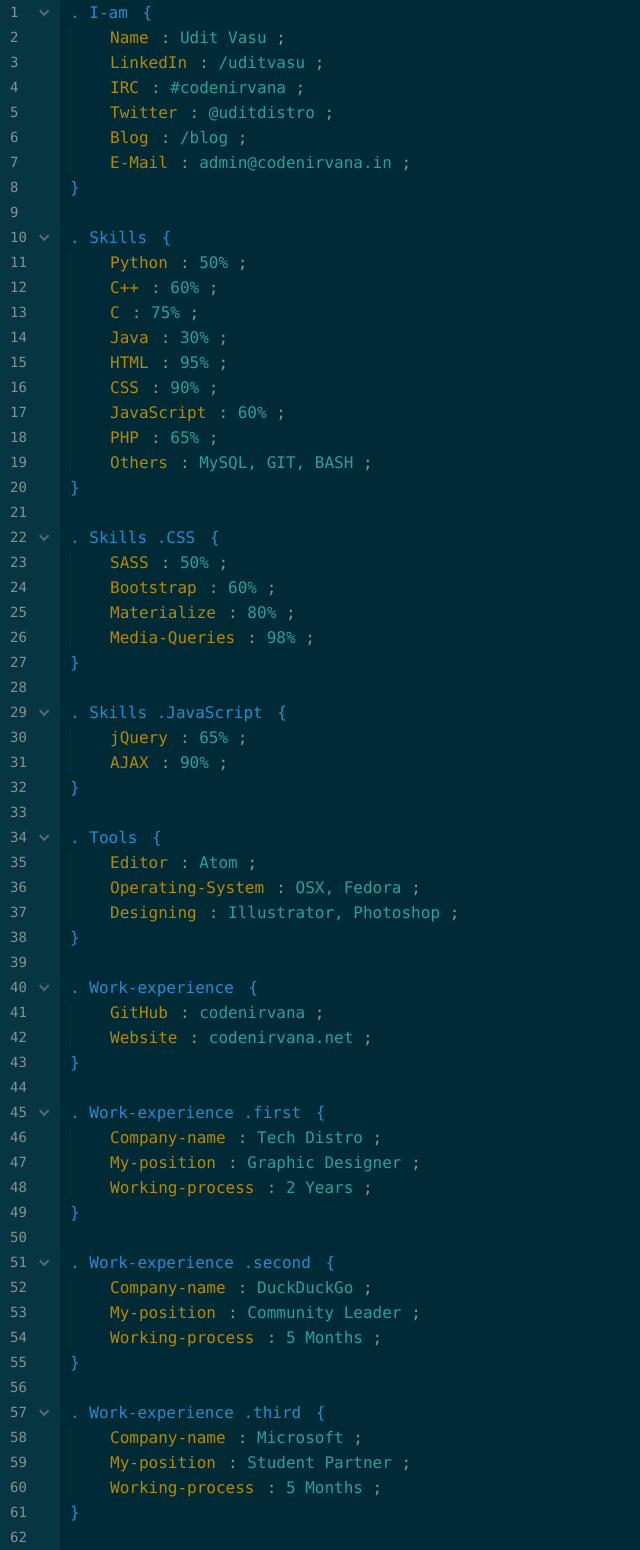
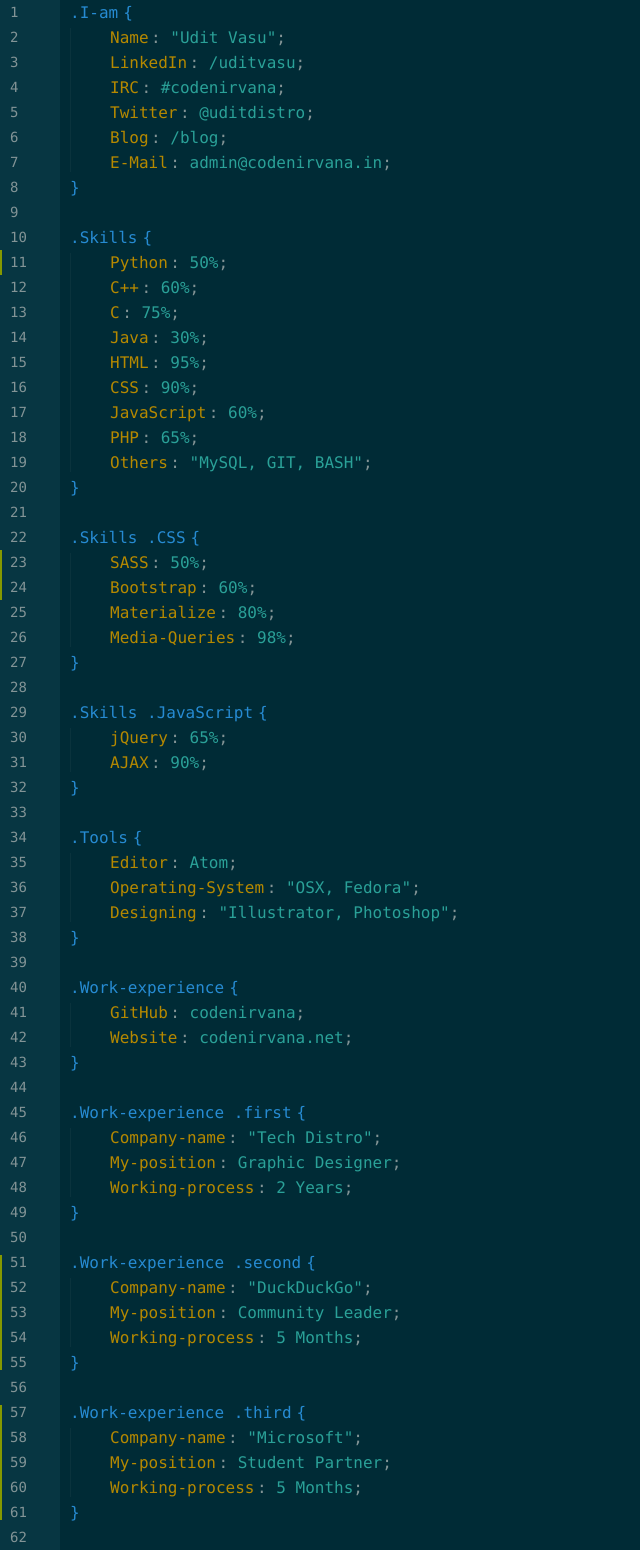
Before and after one commit to codenirvana/devCV, a Jekyll site: the page built from index.html, in a window 1280 px wide. Shown: the whole page, without its empty margins (0-640 px from the left). Built offline with Jekyll 4.4.1, drawn with Linux system fonts in a browser that asks for light colours.

Commit message:
updated layout

```diff
--- a/_sass/base.scss
+++ b/_sass/base.scss
@@ -33,11 +33,11 @@
 main,
 aside,
 aside span,
-pre,
-code,
+.pre,
+.code,
 .code-content,
 .code-content .code-line,
-pre .comment-item .comment {
+.pre .comment-item .comment {
     float: left;
     width: 100%;
 }
@@ -52,12 +52,12 @@
         @include prefix(user-select, none, webkit moz ms);
     }
 }
-pre {
+.pre {
     width: calc(100% - #{$count-width});
     float: left;
     padding-left: $code-padding-left;
 }
-code {
+.code {
     margin-bottom: $base-line-height;
     &:after {
         content: "}";
--- a/_sass/media.scss
+++ b/_sass/media.scss
@@ -2,7 +2,7 @@
     body {
         font-size: 13px;
     }
-    pre {
+    .pre {
         width: calc(100% - 50px);
     }
     aside {
@@ -12,14 +12,14 @@
             padding-left: 5px;
         }
     }
-    code .arrow {
+    .code .arrow {
         top: 9px;
     }
-    code.gutter-new:before {
+    .code.gutter-new:before {
         left: -($count-width);
         width: 1px;
     }
-    code .code-content .code-line.gutter-new:before {
+    .code .code-content .code-line.gutter-new:before {
         left: -100px;
         width: 1px;
     }
--- a/index.html
+++ b/index.html
@@ -11,28 +12,25 @@
         <link rel="stylesheet" href="{{ "/css/main.css" | prepend: site.baseurl }}">
     </head>
     <body>
-        <noscript>
-            <h1>{{site.title}}</h1>
-            <h2>{{site.description}}</h2>
-        </noscript>
         <main>
             <aside></aside>
-            <pre style="color:#fff">
-                {% for CODE in site.data.data.code %}
-                    <code>
-                        <span class="code-selection"> {{ CODE[0] }} </span>
+            <div class="pre" style="color:#fff">
+                {% assign DATA = site.data.data %}
+                {% for CODE in DATA.code %}
+                    <div class="code{% if DATA.meta.newSelection contains CODE[0] %} gutter-new{% endif %}">
+                        <span class="code-selection">{{CODE[0]}}</span>
                         <span class="code-content">
                             {% for LINE in CODE[1] %}
-                                <span class="code-line">
-                                    <span class="code-attr"> {{ LINE[0] }} </span>
-                                    <span class="code-value"> {{ LINE[1] }} </span>
+                                <span class="code-line{% if DATA.meta.quotes contains LINE[0] %} value-content{% endif %}{% if DATA.meta.newLine contains LINE[0] %} gutter-new{% endif %}">
+                                    <span class="code-attr">{{LINE[0]}}</span>
+                                    <span class="code-value">{{LINE[1]}}</span>
                                 </span>
                             {% endfor %}
                         </span>
-                    </code>
+                    </div>
                 {% endfor %}
 
-            </pre>
+            </div>
         </main>
         <div class="clearfix"></div>
         <script src="https://ajax.googleapis.com/ajax/libs/jquery/2.2.0/jquery.min.js" type="text/javascript"></script>
```
Also changed, not shown: other parts of index.html (+1 -0 lines).
